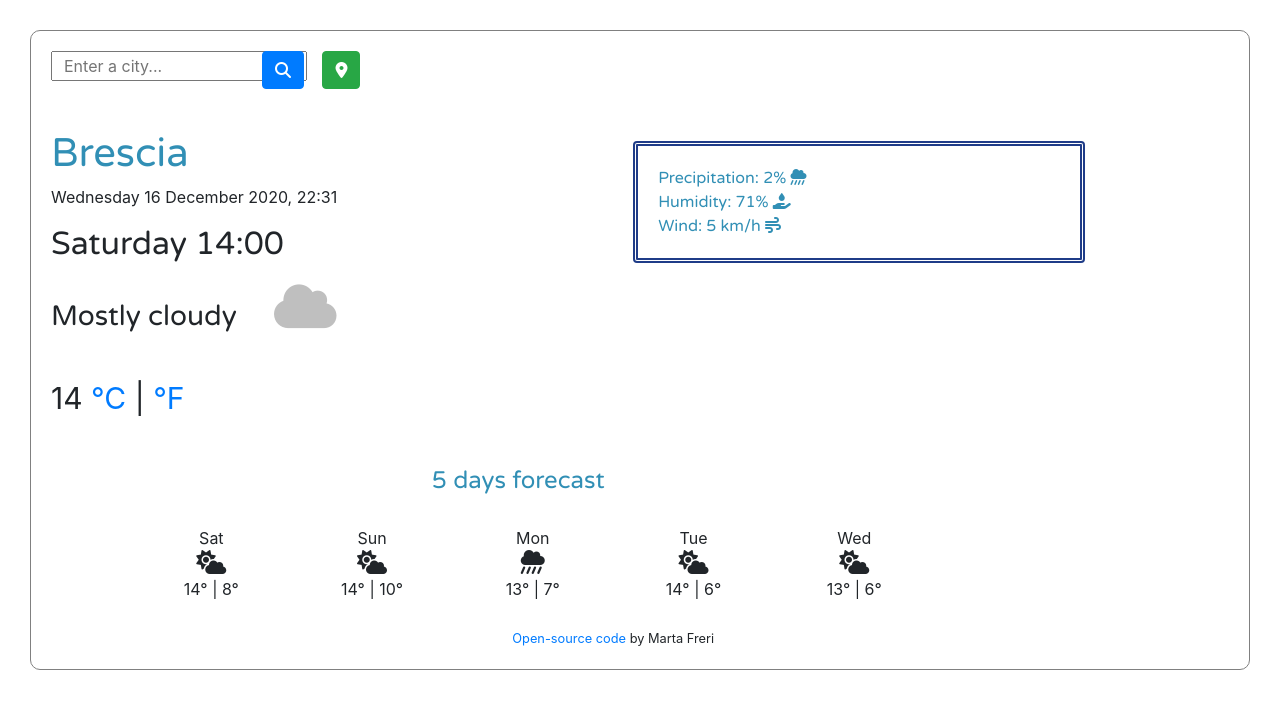
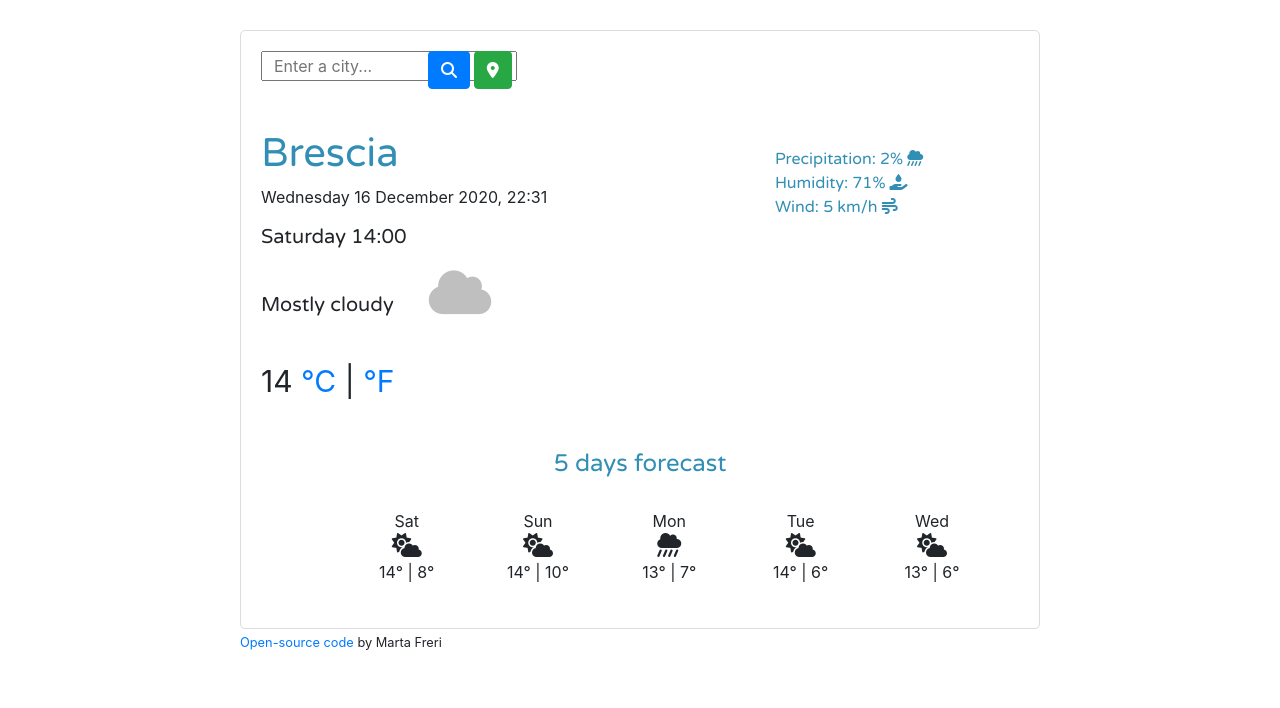
Before and after one commit to martafreri2018/my-weather-app, a website built with Parcel: page index.html in a window 1280 px wide. Built offline with nearby package versions, Linux system fonts and the light colour scheme.

Commit message:
Fixed HTML and CSS

```diff
--- a/index.html
+++ b/index.html
@@ -15,8 +15,8 @@
 <body>
   <div class="container">
    <div class="weather-app-wrapper">
-    <div class="weather-app">
-    <div class="row">
+     <div class="weather-app">
+     <div class="row">
       <div class="col-3">
     <form class="enter-city">
       <input type="text" placeholder="  Enter a city...           " autocomplete="off" id="exampleInputText">
@@ -104,11 +104,10 @@
     </div>
     </div>
   <br>
-  <small><a href="https://github.com/martafreri2018/my-weather-app" target="_blank">Open-source code</a> by Marta
-    Freri</small>
   </div>
 </div>
-
+<small class="repository"><a href="https://github.com/martafreri2018/my-weather-app" target="_blank">Open-source
+    code</a> by Marta Freri</small>
 </div>
 </div>
 
--- a/src/styles.css
+++ b/src/styles.css
@@ -1,7 +1,5 @@
 body {
   margin: 30px;
-  border: 1px solid grey;
-  border-radius: 10px;
 }
 
 h1 {
@@ -14,6 +12,10 @@ h2 {
   font-family: "Varela Round", sans-serif;
 }
 
+h2,
+h3 {
+  font-size: 20px;
+}
 h3 {
   font-family: "Varela Round", sans-serif;
   padding: 10px;
@@ -54,22 +56,10 @@ small {
   font-size: 1.75rem;
 }
 
-.container {
-  display: block;
-  padding: 20px;
-  border-radius: 10px;
-  width: 80%;
-  margin-right: 0;
-  margin-left: 0;
-  box-shadow: 5px 5px 10px rgba (0, 0, 0, 0.3);
-}
-
 .precipitation-card {
   position: relative;
   top: -130px;
   left: 100px;
-  border: thick double #1f3c88;
-  border-radius: 4px;
   margin: 0 auto;
 }
 
@@ -96,3 +86,18 @@ small {
 #currentTemp {
   font-size: 30px;
 }
+
+.weather-app-wrapper {
+  max-width: 800px;
+  margin: 30px auto;
+}
+
+.weather-app {
+  padding: 20px;
+  border: 1px solid #dadde1;
+  border-radius: 5px;
+}
+
+.repository {
+  text-align: left;
+}
```
